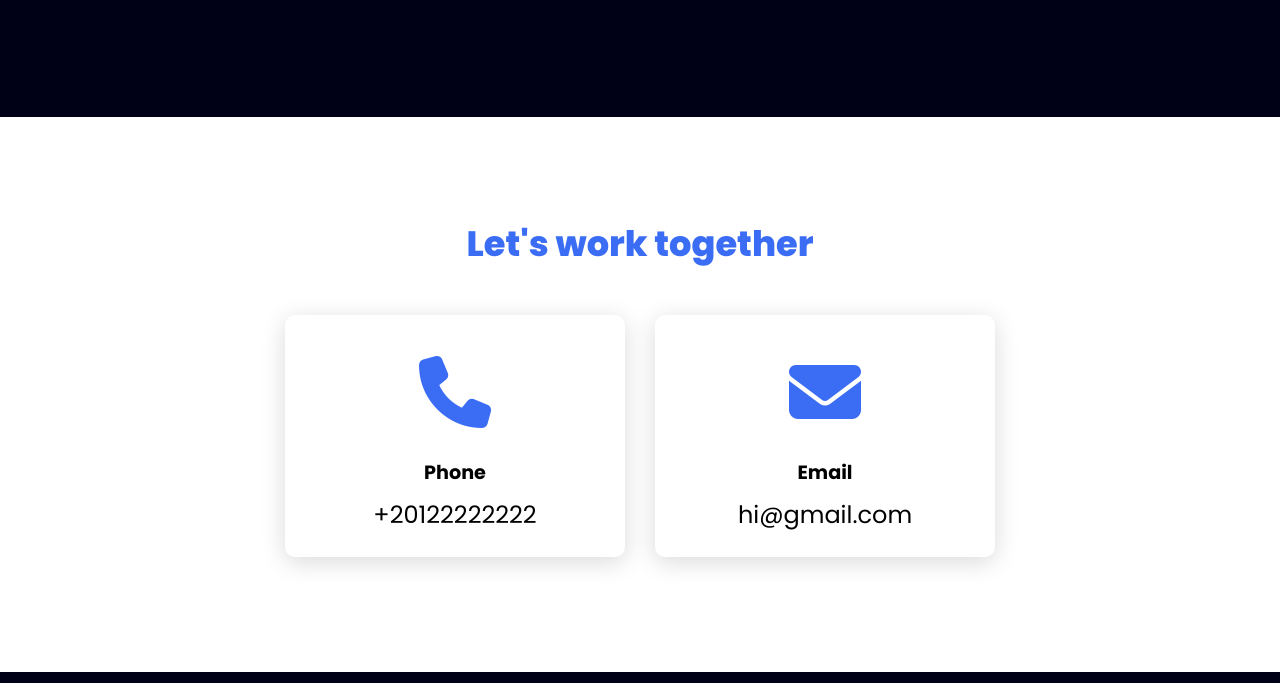
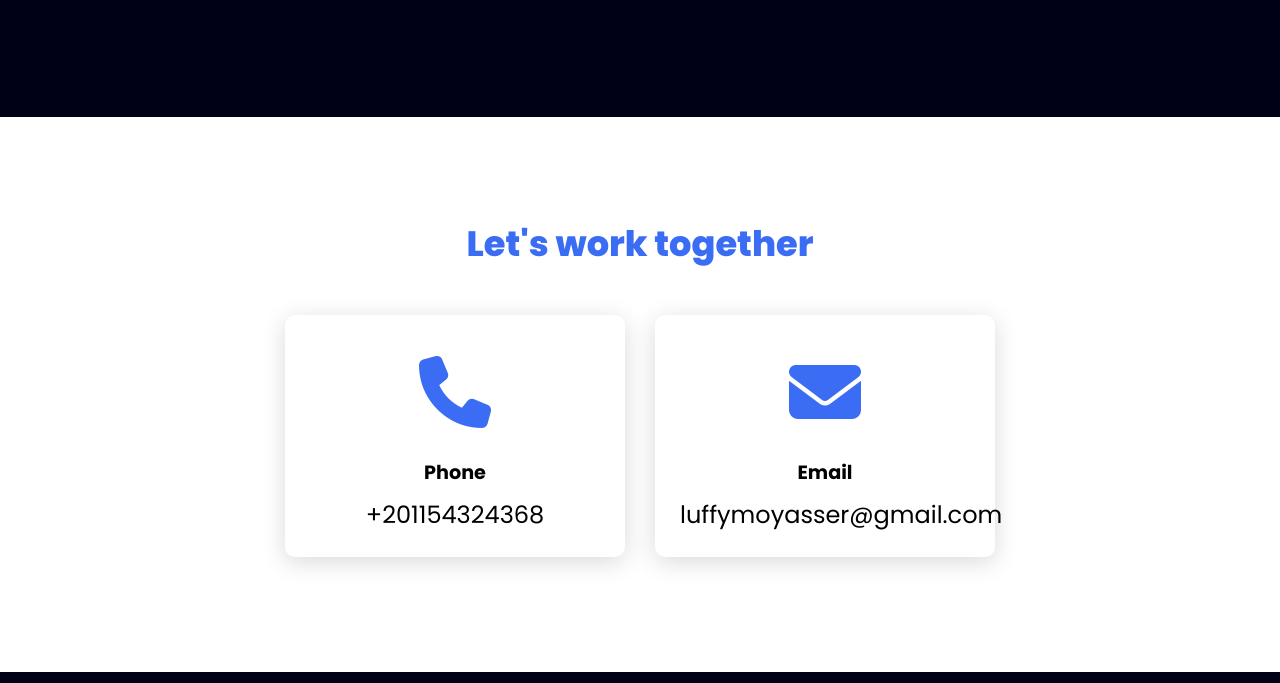
Before and after one commit to Mo-yasser12233/Portfolio, a plain HTML site: page index.html in a window 1280 px wide. Shown: the part 2758-3441 px from the top of the page. Drawn offline with Linux system fonts and the light colour scheme.

Commit message:
index.html

```diff
--- a/index.html
+++ b/index.html
@@ -144,7 +144,7 @@
             </div>
             <div class="info">
                 <h3 class="title2">Phone</h3>
-                <p>+20122222222</p>
+                <p>+201154324368</p>
             </div>
         </div>
         <div class="card">
@@ -153,7 +153,7 @@
             </div>
             <div class="info">
                 <h3 class="title2">Email</h3>
-                <p>hi@gmail.com</p>
+                <p>luffymoyasser@gmail.com</p>
             </div>
         </div>
     </div>
```
